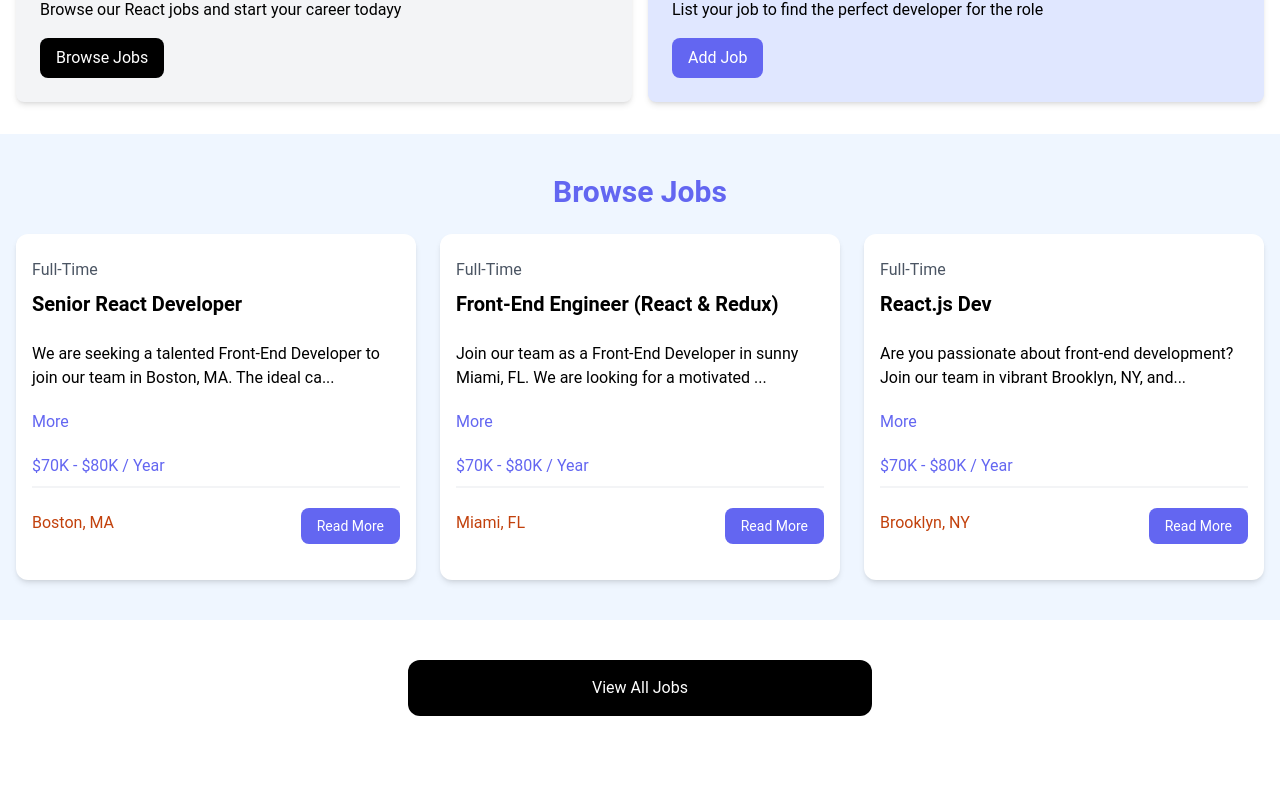
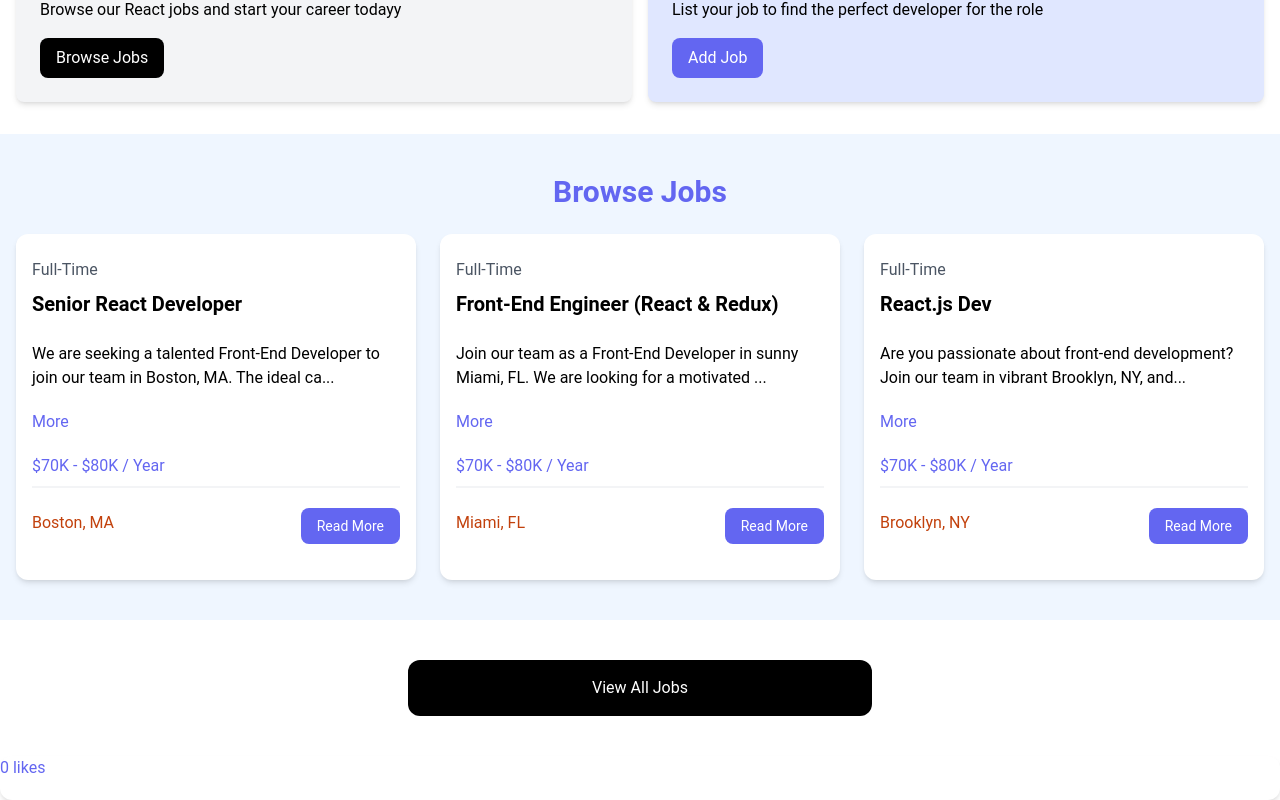
Before and after one commit to DeshanU/react-app, a React (Vite) app: page / in a window 1280 px wide. Shown: the part 475-1275 px from the top of the page. Before the commit the page ends 1231 px from the top, so only its background shows below. Built offline with nearby package versions, Linux system fonts and the light colour scheme.

Commit message:
Click counter

```diff
--- a/src/App.jsx
+++ b/src/App.jsx
@@ -4,6 +4,7 @@ import Hero from './components/Hero';
 import HomeCards from './components/HomeCards';
 import JobListings from './components/JobListings';
 import ViewAllJobs from './components/ViewAllJobs';
+import ClickCounter from './components/Click';
 
 const App = () => {
     return (
@@ -13,6 +14,7 @@ const App = () => {
             <HomeCards/>
             <JobListings />
             <ViewAllJobs />
+            <ClickCounter />
         </div>
     );
 };
--- /dev/null
+++ b/src/components/Click.jsx
@@ -0,0 +1,21 @@
+import React from 'react'
+import { useState } from 'react';
+
+const ClickCounter = () => {
+
+    const [likes, updateLikes] = useState(0);
+
+    const handleClick = () => {
+        updateLikes(likes + 1);
+    };
+
+    return (
+        <div className="bg-white rounded-xl shadow-md relative">
+            <button onClick={handleClick} className="text-indigo-500 mb-5 hover:text-indigo-600">
+                {likes} likes
+            </button>
+        </div>
+    )
+}
+
+export default ClickCounter
```
